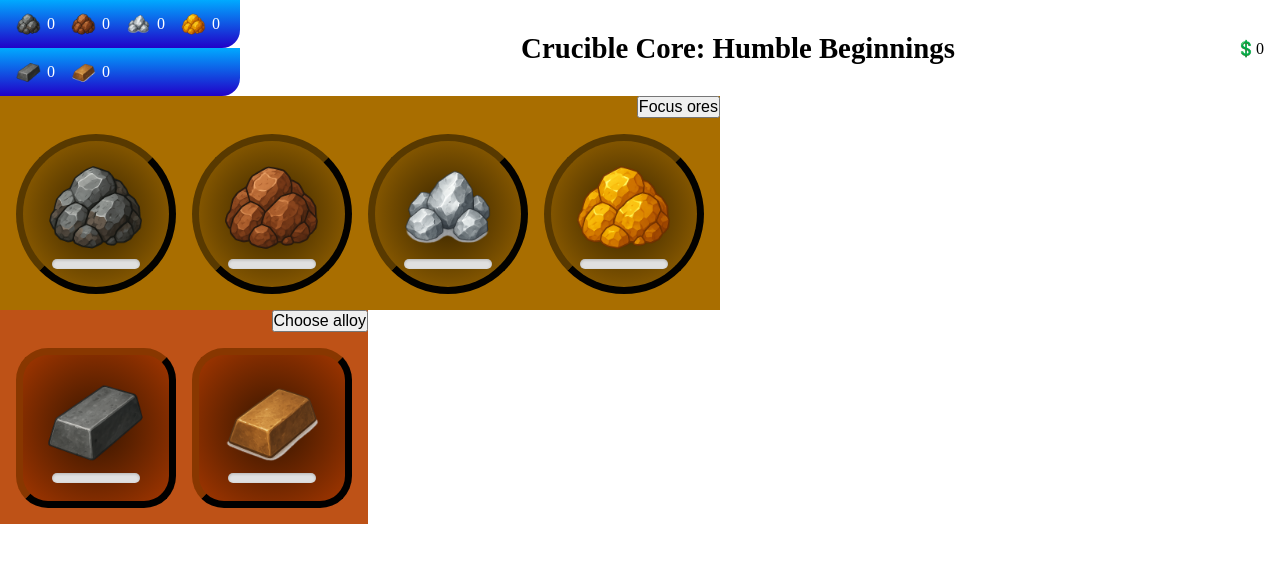
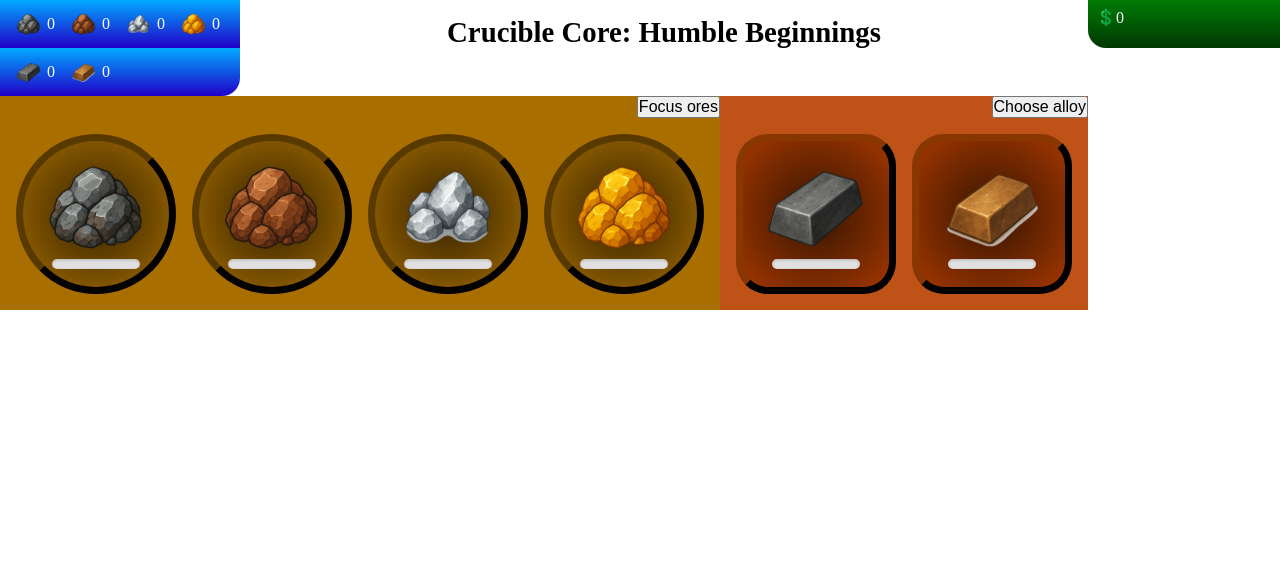
Before and after one commit to emanuelmisic/crucible-core, a React (Vite) app: page / in a window 1280 px wide. Shown: the top 562 px of the page. Built offline with nearby package versions, Linux system fonts and the light colour scheme.

Commit message:
init money panel

```diff
--- a/src/App.tsx
+++ b/src/App.tsx
@@ -16,7 +16,9 @@ function App() {
           alloys={res.filter((r) => r.type === "alloy") as GameResourceAlloy[]}
         />
         <h1>Crucible Core: Humble Beginnings</h1>
-        <p>💲0</p>
+        <div className="app-header__money-panel">
+			<p>💲0</p>
+		</div>
       </div>
 	  <div className="app-body">
 		<MiningPanel ores={res.filter((r) => r.type === "ore") as GameResourceOre[]} />
--- a/src/styles/App.scss
+++ b/src/styles/App.scss
@@ -1,16 +1,24 @@
 .app-header {
   display: flex;
   justify-content: space-between;
-  align-items: center;
 
   h1 {
+	margin-top: 1rem;
     font-size: 1.8rem;
   }
 
-  > p {
-    margin-right: 1rem;
+  .app-header__money-panel {
+	padding: 0.5rem;
+	min-width: 12rem;
+    height: 3rem;
+    background: linear-gradient(180deg, #007c04, #003702);
+    color: #ffffff;
+    border-bottom-left-radius: 18px;
   }
 }
+
+.app-body {
+  display: flex;
 
   .mining-tile {
     cursor: pointer;
@@ -19,3 +27,4 @@
   .mining-tile:active {
     transform: scale(1.05);
   }
+}
--- a/src/styles/Panels.scss
+++ b/src/styles/Panels.scss
@@ -1,5 +1,6 @@
 .resources-panel {
   min-width: 15rem;
+
   .resources-panel__item {
     display: flex;
     gap: 1rem;
@@ -8,13 +9,16 @@
     height: 3rem;
     background: linear-gradient(180deg, #00aaff, #2100c8);
     color: #ffffff;
-    border-bottom-right-radius: 18px;
 
     p {
       display: flex;
       align-items: center;
       gap: 6px;
     }
+  }
+
+  .resources-panel__item:last-child {
+    border-bottom-right-radius: 18px;
   }
 }
 
```
Lines whose indentation alone changed are shown as unchanged.
